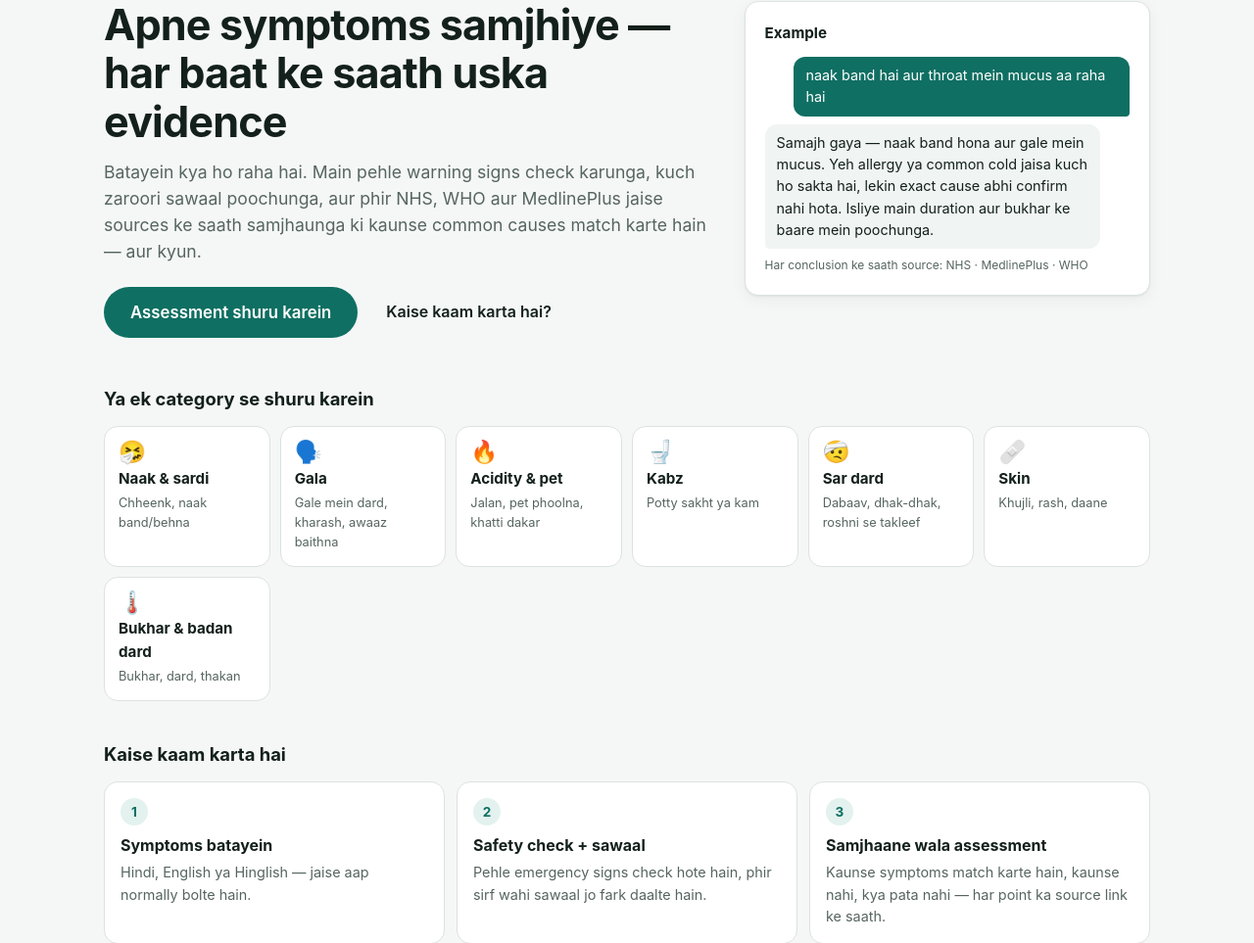
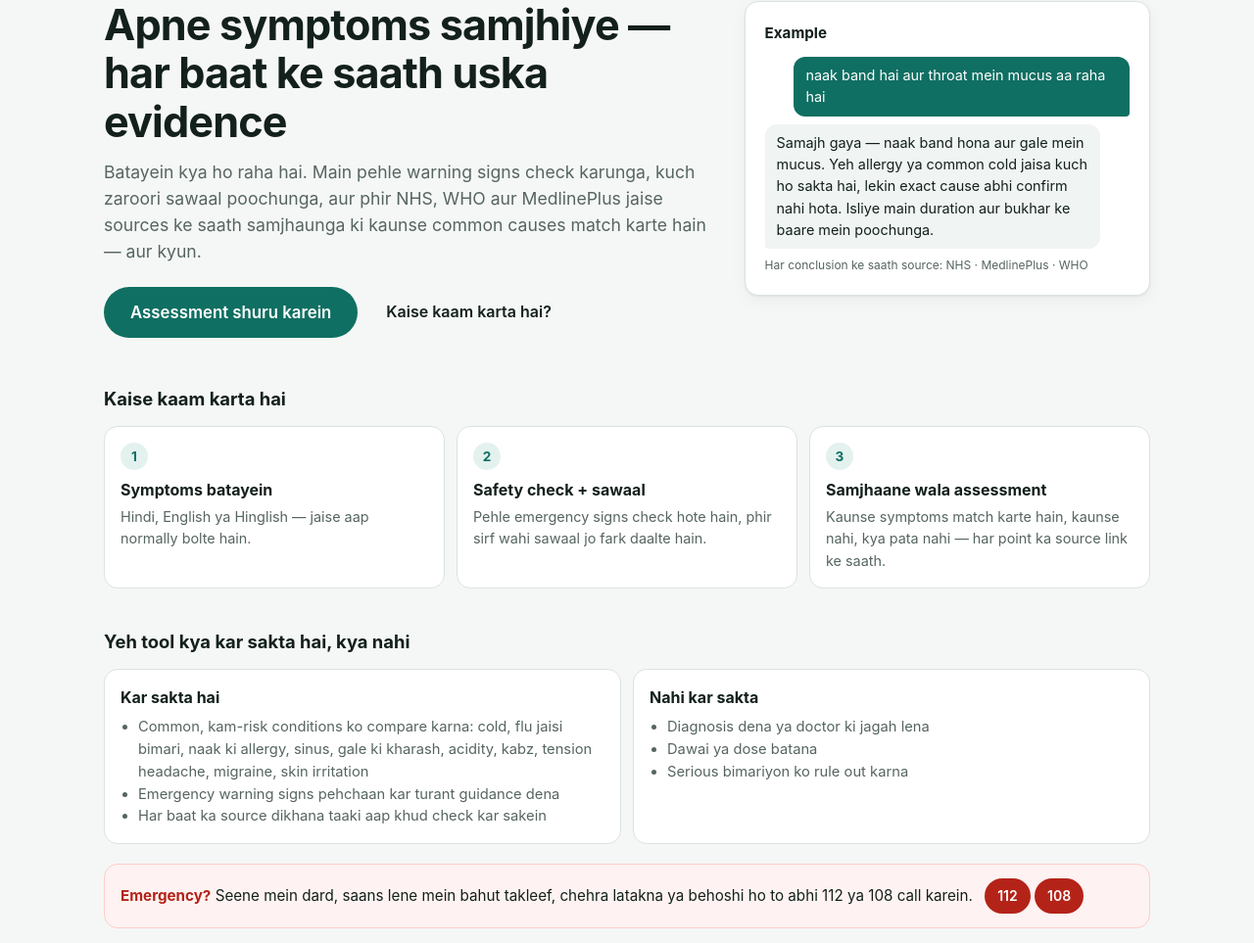
Before and after one commit to shamvi-17/bilingual-medi-bot, a Flask app: page / in a window 1280 px wide. Shown: the part 160-1123 px from the top of the page at 98% size. Run offline with Flask 3, Linux system fonts and the light colour scheme.

Commit message:
Remove quick-start symptom categories from landing page
Drop the category cards and the symptom picker they opened, along with their translations and styles. Users start the assessment from the Start button and describe symptoms in the chat.

```diff
--- a/static/css/app.css
+++ b/static/css/app.css
@@ -96,16 +96,6 @@ button, input, select, textarea { font: inherit; color: inherit; }
 .mini-chat .cite { font-size: .75rem; color: var(--muted); }
 
 .section-title { font-size: 1.15rem; margin: 40px 0 14px; }
-.categories { display: grid; grid-template-columns: repeat(auto-fill, minmax(160px, 1fr)); gap: 10px; }
-.category {
-  display: flex; flex-direction: column; align-items: flex-start; gap: 4px; text-align: left;
-  padding: 14px; border-radius: var(--radius); border: 1px solid var(--border); background: var(--surface);
-  cursor: pointer; transition: border-color .15s, box-shadow .15s, transform .15s; min-height: 92px;
-}
-.category:hover { border-color: var(--accent); box-shadow: var(--shadow); transform: translateY(-1px); }
-.category .icon { font-size: 1.4rem; line-height: 1; }
-.category strong { font-size: .95rem; }
-.category span { font-size: .8rem; color: var(--muted); }
 
 .steps { display: grid; grid-template-columns: repeat(3, 1fr); gap: 12px; }
 .step-card { background: var(--surface); border: 1px solid var(--border); border-radius: var(--radius); padding: 16px; }
--- a/static/js/app.js
+++ b/static/js/app.js
@@ -14,7 +14,6 @@
       example_title: "Example",
       example_bot: "Samajh gaya — naak band hona aur gale mein mucus. Yeh allergy ya common cold jaisa kuch ho sakta hai, lekin exact cause abhi confirm nahi hota. Isliye main duration aur bukhar ke baare mein poochunga.",
       example_cite: "Har conclusion ke saath source: NHS · MedlinePlus · WHO",
-      quick_title: "Ya ek category se shuru karein",
       how_title: "Kaise kaam karta hai",
       s1_t: "Symptoms batayein", s1_d: "Hindi, English ya Hinglish — jaise aap normally bolte hain.",
       s2_t: "Safety check + sawaal", s2_d: "Pehle emergency signs check hote hain, phir sirf wahi sawaal jo fark daalte hain.",
@@ -61,7 +60,6 @@
       timeout: "Jawab aane mein zyada time lag raha hai. Dobara koshish karein.",
       expired: "Yeh session expire ho gaya. Naya assessment shuru kar rahe hain.",
       mic_err: "Voice input abhi available nahi hai — kripya type karein.",
-      cat_prompt: "Inme se kya-kya ho raha hai? Sab select karein.", cat_note: "Ya neeche apne shabdon mein likhein.",
       lang_suggest: "Kya aap English mein jaari rakhna chahenge?",
       sources_title: "Medical sources (knowledge base)",
       outdated: "Purana ho sakta hai",
@@ -75,7 +73,6 @@
       example_title: "Example",
       example_bot: "Got it — blocked nose and mucus in the throat. This could fit an allergy or a common cold, but the exact cause isn't clear yet. So I'll ask about how long it's lasted and whether you have a fever.",
       example_cite: "Every conclusion comes with a source: NHS · MedlinePlus · WHO",
-      quick_title: "Or start from a category",
       how_title: "How it works",
       s1_t: "Describe your symptoms", s1_d: "In English, Hindi or Hinglish — the way you'd normally say it.",
       s2_t: "Safety check + questions", s2_d: "Emergency signs are checked first, then only questions that change the picture.",
@@ -122,29 +119,11 @@
       timeout: "The server is taking too long. Please try again.",
       expired: "This session expired. Starting a new assessment.",
       mic_err: "Voice input isn't available right now — please type instead.",
-      cat_prompt: "Which of these do you have? Select all that apply.", cat_note: "Or describe it in your own words below.",
       lang_suggest: "Would you like to continue in Hinglish?",
       sources_title: "Medical sources (knowledge base)",
       outdated: "May be outdated",
     },
   };
-
-  const CATEGORIES = [
-    { id: "nose", icon: "🤧", en: ["Nose & cold", "Sneezing, blocked/runny nose"], hi: ["Naak & sardi", "Chheenk, naak band/behna"],
-      symptoms: ["blocked_nose", "runny_nose", "sneezing", "itchy_nose", "itchy_eyes", "postnasal_drip", "cough", "fever"] },
-    { id: "throat", icon: "🗣️", en: ["Throat", "Sore, scratchy throat, hoarse voice"], hi: ["Gala", "Gale mein dard, kharash, awaaz baithna"],
-      symptoms: ["sore_throat", "throat_irritation", "hoarse_voice", "cough", "swollen_glands", "fever"] },
-    { id: "stomach", icon: "🔥", en: ["Acidity & stomach", "Burning, bloating, sour burps"], hi: ["Acidity & pet", "Jalan, pet phoolna, khatti dakar"],
-      symptoms: ["heartburn", "sour_regurgitation", "bloating", "burping", "nausea", "worse_after_eating", "abdominal_pain"] },
-    { id: "bowel", icon: "🚽", en: ["Constipation", "Hard or infrequent stools"], hi: ["Kabz", "Potty sakht ya kam"],
-      symptoms: ["infrequent_stools", "hard_stools", "straining", "incomplete_evacuation", "bloating", "abdominal_pain"] },
-    { id: "head", icon: "🤕", en: ["Headache", "Pressure, throbbing, light sensitivity"], hi: ["Sar dard", "Dabaav, dhak-dhak, roshni se takleef"],
-      symptoms: ["headache", "headache_both_sides", "headache_one_side", "headache_pressing", "headache_throbbing", "nausea", "light_sensitivity"] },
-    { id: "skin", icon: "🩹", en: ["Skin", "Itching, rash, bumps"], hi: ["Skin", "Khujli, rash, daane"],
-      symptoms: ["skin_itch", "skin_rash", "raised_welts", "small_raised_spots", "dry_cracked_skin", "blisters"] },
-    { id: "fever", icon: "🌡️", en: ["Fever & body ache", "Temperature, aches, tiredness"], hi: ["Bukhar & badan dard", "Bukhar, dard, thakan"],
-      symptoms: ["fever", "body_ache", "chills", "fatigue", "headache", "cough", "sore_throat"] },
-  ];
 
   // ── state ────────────────────────────────────────────────────────────────
   const S = { lang: "hi", sid: null, last: null, busy: false, meta: null, results: null, lastAssessKey: null };
@@ -202,7 +181,6 @@
     $$("[data-i18n]").forEach((el) => { const v = t(el.dataset.i18n); if (typeof v === "string") el.textContent = v; });
     $$("[data-i18n-placeholder]").forEach((el) => { el.placeholder = t(el.dataset.i18nPlaceholder); });
     $$(".lang-toggle button").forEach((b) => b.setAttribute("aria-pressed", String(b.dataset.lang === S.lang)));
-    renderCategories();
     const sb = $("#start-btn");
     if (sb) sb.textContent = store.get("medibot_sid") ? t("resume") : t("start");
   }
@@ -216,16 +194,6 @@
   }
 
   // ── landing ──────────────────────────────────────────────────────────────
-  function renderCategories() {
-    const box = $("#categories");
-    if (!box) return;
-    box.innerHTML = CATEGORIES.map((c) => `
-      <button type="button" class="category" data-cat="${c.id}">
-        <span class="icon" aria-hidden="true">${c.icon}</span>
-        <strong>${esc(c[S.lang][0])}</strong><span>${esc(c[S.lang][1])}</span>
-      </button>`).join("");
-  }
-
   function showWorkspace() {
     $("#landing").hidden = true;
     $("#workspace").hidden = false;
@@ -242,14 +210,13 @@
     applyStatic();
   }
 
-  async function startAssessment(category) {
+  async function startAssessment() {
     $("#chat").innerHTML = ""; $("#results").hidden = true; $("#results").innerHTML = ""; $("#emergency-slot").innerHTML = "";
     S.lastAssessKey = null;
     const r = await api("/api/assessments", { method: "POST", body: { language: S.lang } });
     S.sid = r.session_id; store.set("medibot_sid", S.sid);
     showWorkspace();
     handle(r);
-    if (category) renderCategoryPicker(category);
     $("#input").focus();
   }
 
@@ -380,39 +347,6 @@
       addMessage("user", text, "answer");
       handle(r);
     }, label);
-  }
-
-  function renderCategoryPicker(catId) {
-    const c = CATEGORIES.find((x) => x.id === catId);
-    if (!c || !S.meta) return;
-    const labels = Object.fromEntries(S.meta.symptoms.map((s) => [s.id, s[S.lang] || s.en]));
-    const q = { id: "__cat", kind: "category", type: "multi", text: t("cat_prompt"), why: t("cat_note"),
-      options: c.symptoms.map((s) => ({ value: s, label: labels[s] || s })), none_option: false, preselected: [] };
-    const card = document.createElement("div");
-    card.className = "qcard";
-    card.innerHTML = `<fieldset><legend tabindex="-1">${esc(c[S.lang][0])}<br>${esc(q.text)}</legend><p class="why"><span>${esc(q.why)}</span></p>
-      <div class="options" role="group">${q.options.map((o) => `<button type="button" class="opt" role="checkbox" aria-checked="false" data-v="${esc(o.value)}"><span class="box" aria-hidden="true"></span>${esc(o.label)}</button>`).join("")}</div>
-      <div class="qactions"><button type="button" class="btn btn-primary btn-sm" data-submit="1">${esc(t("cont"))}</button></div></fieldset>`;
-    card.addEventListener("click", (e) => {
-      const b = e.target.closest("button");
-      if (!b) return;
-      if (b.dataset.submit) {
-        const vals = $$('.opt[aria-checked="true"]', card).map((x) => x.dataset.v);
-        if (!vals.length) return;
-        guarded(async () => {
-          const r = await api(`/api/assessments/${S.sid}/symptoms`, { method: "POST", body: { symptoms: vals.map((id) => ({ id, status: "present" })) } });
-          card.remove();
-          addMessage("user", vals.map((v) => labels[v] || v).join(", "), "answer");
-          handle(r);
-        });
-      } else if (b.dataset.v) {
-        const on = b.getAttribute("aria-checked") !== "true";
-        b.setAttribute("aria-checked", String(on));
-        b.querySelector(".box").textContent = on ? "✓" : "";
-      }
-    });
-    $("#chat").appendChild(card);
-    scrollChat();
   }
 
   // ── emergency ────────────────────────────────────────────────────────────
@@ -699,10 +633,6 @@
       if (saved) { try { await resume(saved); return; } catch { store.set("medibot_sid", null); } }
       await startAssessment();
     }));
-    $("#categories").addEventListener("click", (e) => {
-      const b = e.target.closest("[data-cat]");
-      if (b) guarded(() => startAssessment(b.dataset.cat));
-    });
     $("#composer").addEventListener("submit", (e) => { e.preventDefault(); send(); });
     $("#input").addEventListener("keydown", (e) => { if (e.key === "Enter" && !e.shiftKey && !e.isComposing) { e.preventDefault(); send(); } });
     $("#input").addEventListener("input", autoGrow);
--- a/templates/index.html
+++ b/templates/index.html
@@ -53,9 +53,6 @@
           </div>
         </div>
       </div>
-
-      <h2 class="section-title" data-i18n="quick_title">Ya ek category se shuru karein</h2>
-      <div class="categories" id="categories"></div>
 
       <h2 class="section-title" id="how" data-i18n="how_title">Kaise kaam karta hai</h2>
       <div class="steps">
```
